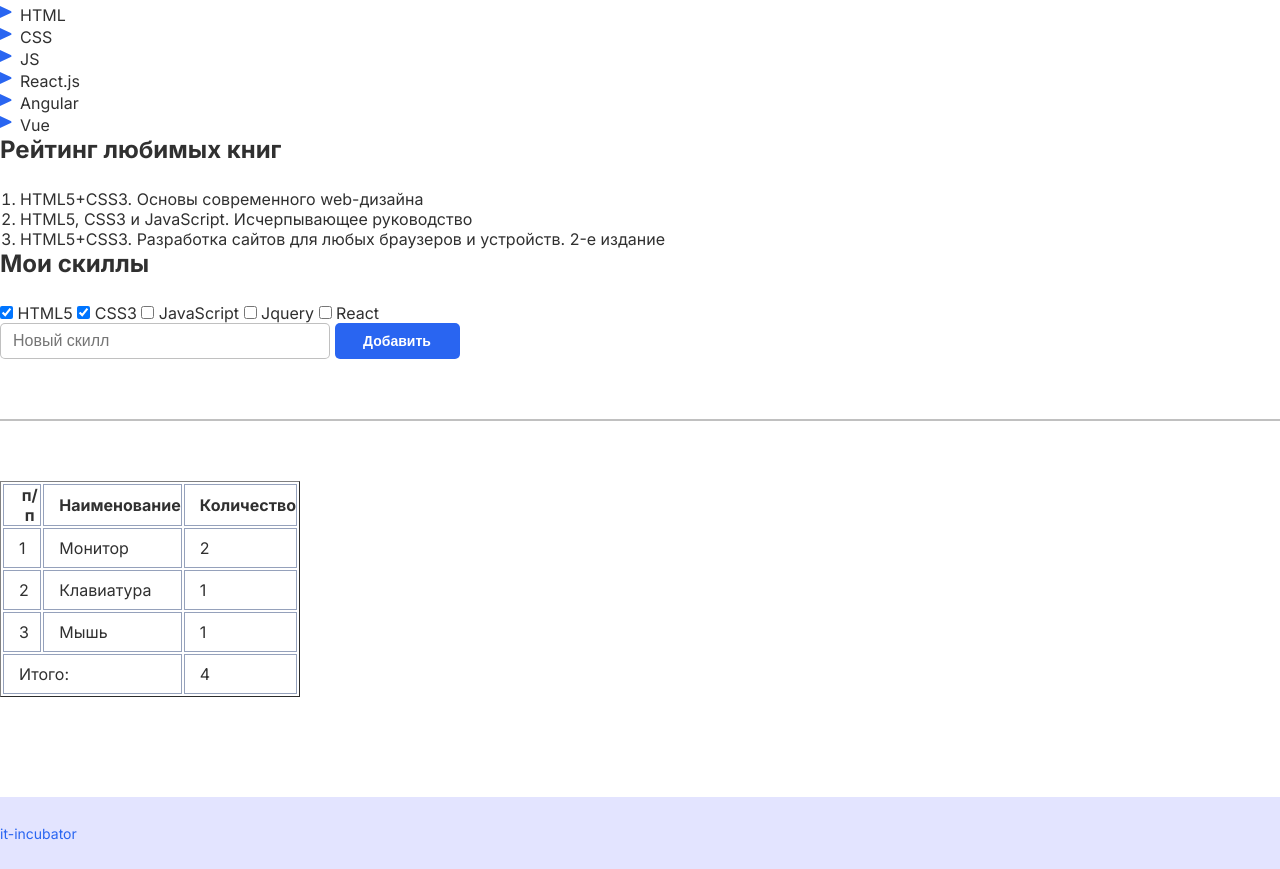
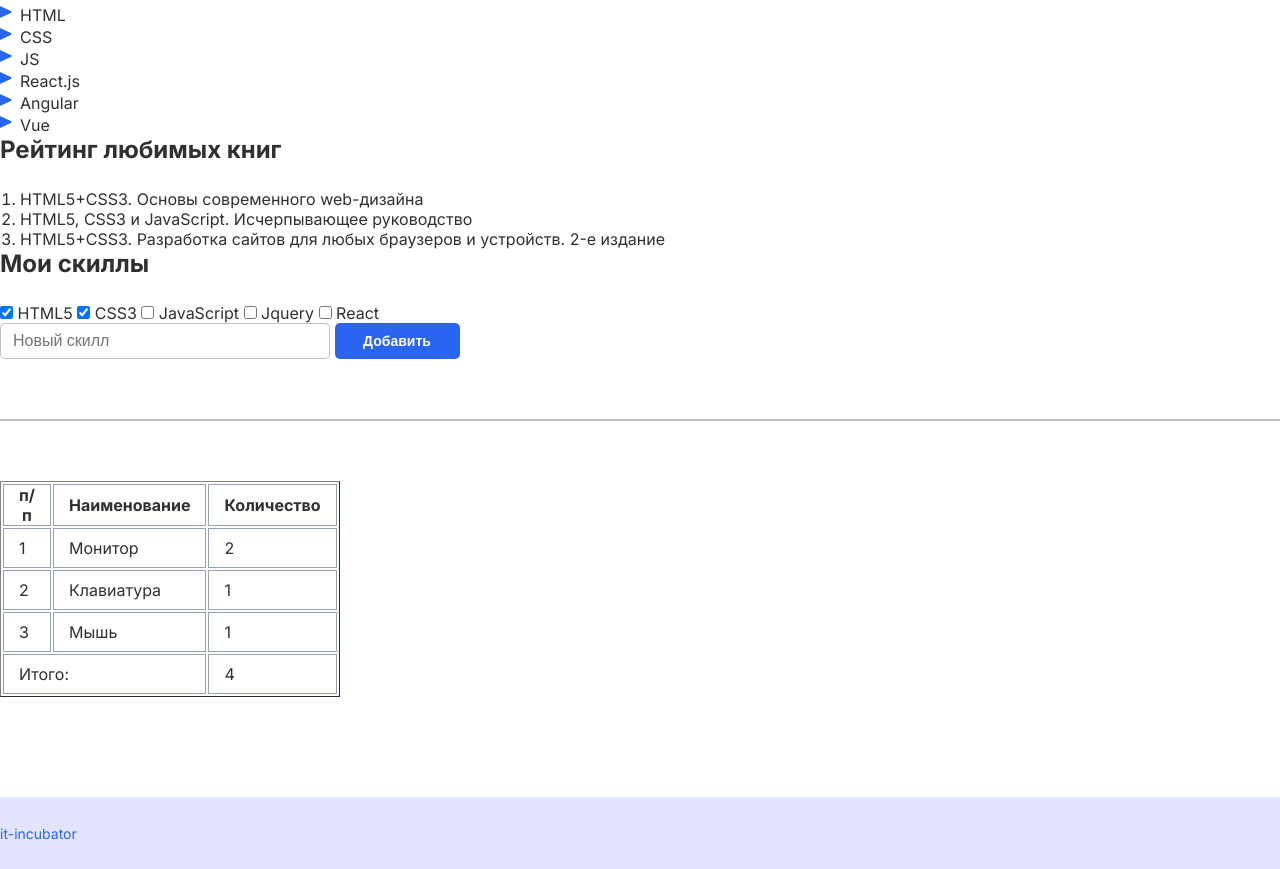
Before and after one commit to MakarNefedovDev/2-hw-with-auto-test-html-css-main, a plain HTML site: page index.html in a window 1280 px wide. Shown: the part 802-1671 px from the top of the page. Drawn offline with Linux system fonts and the light colour scheme.

Commit message:
code review file sytle.css

```diff
--- a/style.css
+++ b/style.css
@@ -117,7 +117,7 @@ th, td {
     width: 55px;
     height: 40px;
     border: 1px solid #95a1bb;
-    padding-left: 15px;
+    padding: 0 15px;
 }
 
 footer {
```
